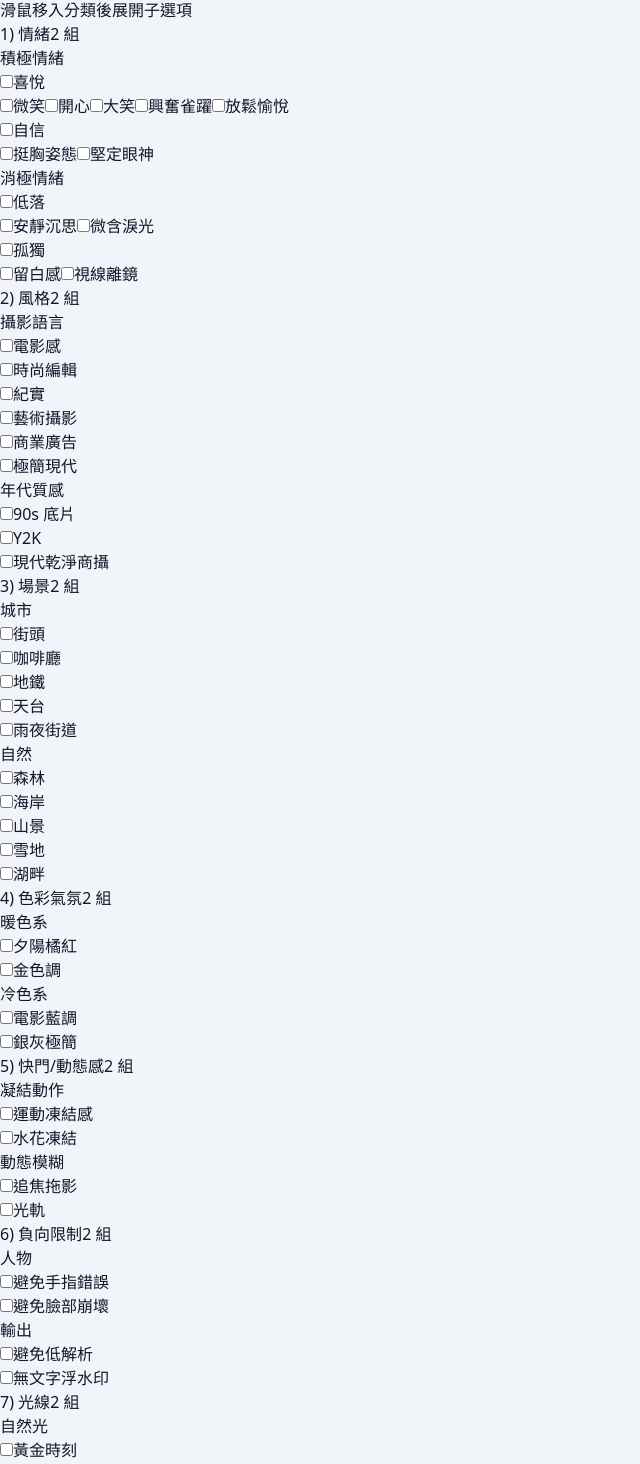
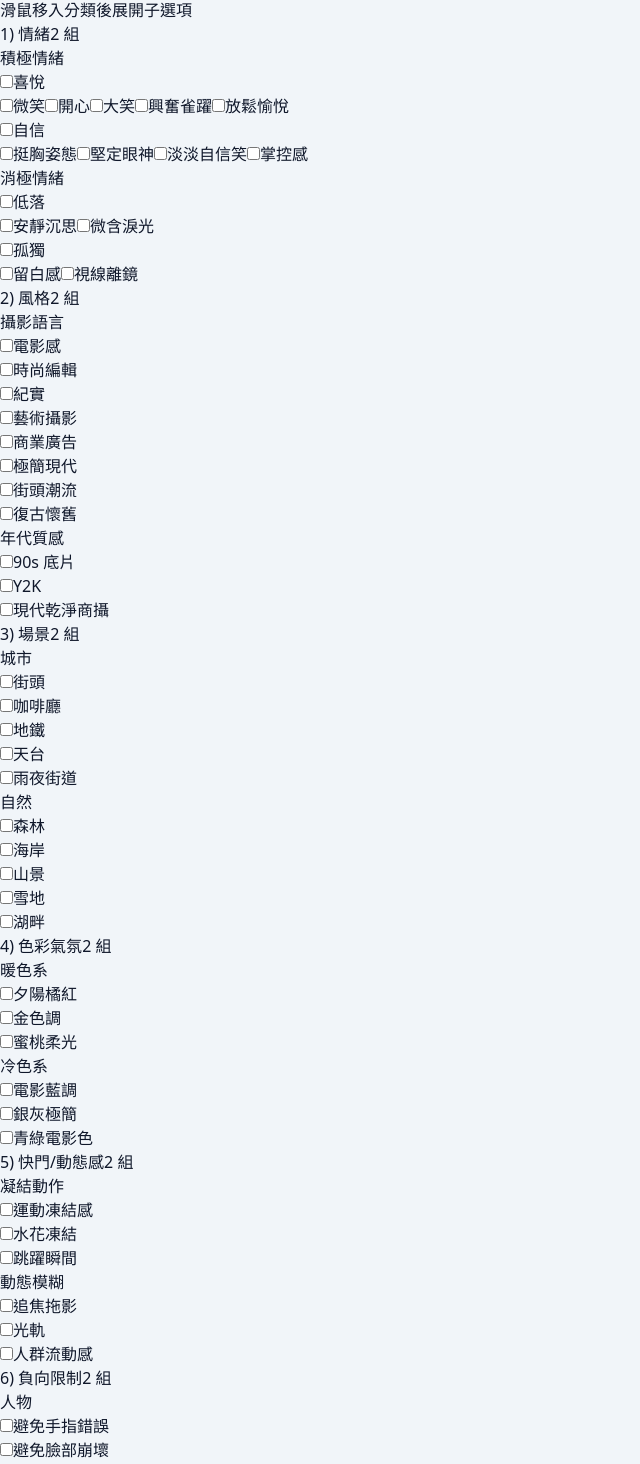
Before and after one commit to AaronHsiehIsCute/prompt-generate, a React (Vite) app: page / in a window 1280 px wide. Shown: the part 170-1634 px from the top of the page, without its empty margins (0-640 px from the left). Built offline with nearby package versions, Linux system fonts and the light colour scheme.

Commit message:
feat: add richer sub-options and tighten form layout widths

```diff
--- a/src/App.tsx
+++ b/src/App.tsx
@@ -30,13 +30,13 @@ export default function App() {
       <h1 className="text-2xl font-bold mb-1">選項式照片 Prompt 產生器</h1>
       <p className="mb-4 text-sm text-slate-600">快速組出可直接貼到 AI 的攝影 prompt。</p>
 
-      <div className="mb-4 rounded-lg border bg-white p-4">
+      <div className="mb-4 rounded-lg border bg-white p-4 max-w-3xl">
         <h2 className="mb-2 font-semibold text-slate-700">主題描述（必填）</h2>
         <input value={subject} onChange={(e) => setSubject(e.target.value)} className="w-full rounded border p-2 text-sm" placeholder="例如：a red fox walking in snow" />
       </div>
 
 
-      <div className="mb-4 rounded-lg border bg-white p-4">
+      <div className="mb-4 rounded-lg border bg-white p-4 max-w-3xl">
         <h2 className="mb-2 font-semibold text-slate-700">焦距拉條（影像透視感）</h2>
         <input type="range" min={16} max={200} step={1} value={focalLength} onChange={(e) => setFocalLength(Number(e.target.value))} className="w-full" />
         <p className="mt-1 text-sm text-slate-600">目前：{focalLength}mm（越小越廣角、越大壓縮感越強）</p>
--- a/src/data/promptOptions.ts
+++ b/src/data/promptOptions.ts
@@ -13,6 +13,8 @@ export const PROMPT_CATEGORIES: PromptCategory[] = [
       { id: 'emo.pos.confidence', label: '自信', leaves: [
         { id: 'emo.conf.pose', label: '挺胸姿態', tokens: ['confident posture'] },
         { id: 'emo.conf.eye', label: '堅定眼神', tokens: ['steady confident eye contact'] },
+        { id: 'emo.conf.smirk', label: '淡淡自信笑', tokens: ['confident subtle smirk'] },
+        { id: 'emo.conf.power', label: '掌控感', tokens: ['powerful commanding presence'] },
       ] },
     ] },
     { id: 'emo.negative', label: '消極情緒', subOptions: [
@@ -34,6 +36,8 @@ export const PROMPT_CATEGORIES: PromptCategory[] = [
       { id: 'style.fineart', label: '藝術攝影', tokens: ['fine-art photography tone'] },
       { id: 'style.commercial', label: '商業廣告', tokens: ['commercial campaign photography'] },
       { id: 'style.minimal', label: '極簡現代', tokens: ['minimal modern style'] },
+      { id: 'style.street', label: '街頭潮流', tokens: ['streetwear fashion vibe'] },
+      { id: 'style.vintage', label: '復古懷舊', tokens: ['vintage nostalgic color tone'] },
     ] },
     { id: 'style.era', label: '年代質感', subOptions: [
       { id: 'era.90s', label: '90s 底片', tokens: ['1990s film grain aesthetic'] },
@@ -61,20 +65,24 @@ export const PROMPT_CATEGORIES: PromptCategory[] = [
     { id: 'color.warm', label: '暖色系', subOptions: [
       { id: 'color.sunset', label: '夕陽橘紅', tokens: ['warm sunset orange palette'] },
       { id: 'color.gold', label: '金色調', tokens: ['golden amber tones'] },
+      { id: 'color.peach', label: '蜜桃柔光', tokens: ['peach soft pastel palette'] },
     ] },
     { id: 'color.cool', label: '冷色系', subOptions: [
       { id: 'color.blue', label: '電影藍調', tokens: ['cool cinematic blue tones'] },
       { id: 'color.silver', label: '銀灰極簡', tokens: ['silver-gray minimalist palette'] },
+      { id: 'color.teal', label: '青綠電影色', tokens: ['teal and orange cinematic contrast'] },
     ] },
   ] },
   { id: 'camera-motion', label: '5) 快門/動態感', multi: true, groups: [
     { id: 'motion.freeze', label: '凝結動作', subOptions: [
       { id: 'motion.sports', label: '運動凍結感', tokens: ['crisp frozen motion details'] },
       { id: 'motion.splash', label: '水花凍結', tokens: ['frozen splash droplets'] },
+      { id: 'motion.jump', label: '跳躍瞬間', tokens: ['freeze jumping moment sharply'] },
     ] },
     { id: 'motion.blur', label: '動態模糊', subOptions: [
       { id: 'motion.panning', label: '追焦拖影', tokens: ['panning motion blur background'] },
       { id: 'motion.lighttrail', label: '光軌', tokens: ['long exposure light trails'] },
+      { id: 'motion.crowd', label: '人群流動感', tokens: ['moving crowd motion blur'] },
     ] },
   ] },
   { id: 'negative', label: '6) 負向限制', multi: true, groups: [
@@ -85,6 +93,7 @@ export const PROMPT_CATEGORIES: PromptCategory[] = [
     { id: 'neg.output', label: '輸出', subOptions: [
       { id: 'neg.lowres', label: '避免低解析', tokens: ['no low-resolution artifacts'] },
       { id: 'neg.watermark', label: '無文字浮水印', tokens: ['no watermark', 'no text overlay'] },
+      { id: 'neg.ns', label: '避免不雅內容', tokens: ['safe for work content only'] },
     ] },
   ] },
 
@@ -112,6 +121,7 @@ export const PROMPT_CATEGORIES: PromptCategory[] = [
       { id: 'comp.layer', label: '前中後景', tokens: ['layered foreground midground background'] },
       { id: 'comp.negative', label: '留白', tokens: ['strong negative space'] },
       { id: 'comp.symmetry', label: '對稱構圖', tokens: ['symmetrical composition'] },
+      { id: 'comp.frame', label: '框中框', tokens: ['frame-within-a-frame composition'] },
     ] },
   ] },
 
```
